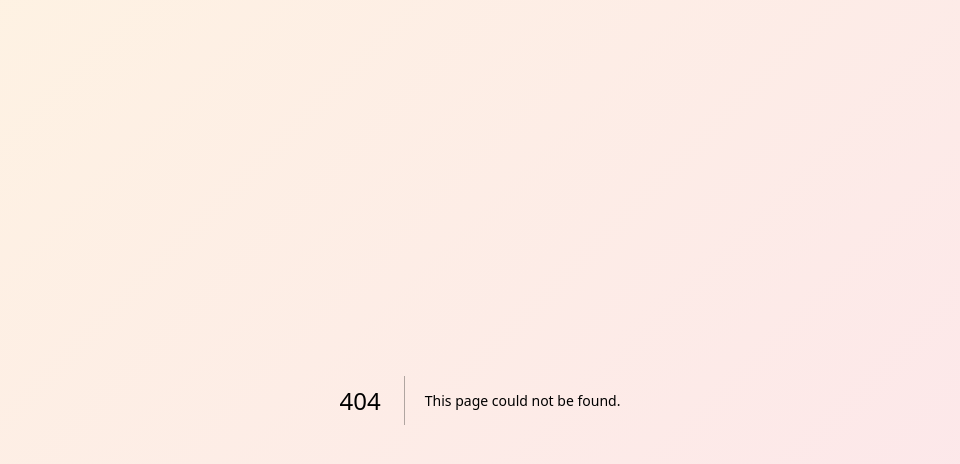
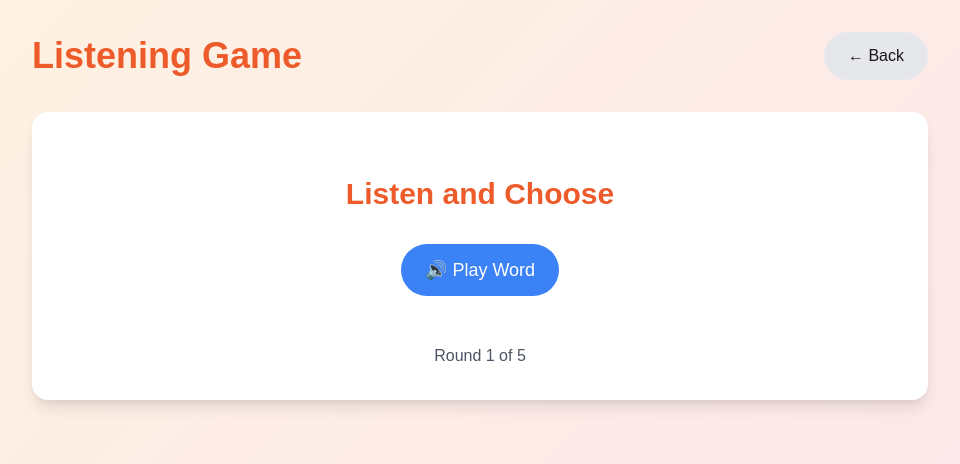
Before and after one commit to SangharshGanvir/RAMAAaiAI, a Next.js app in the folder rama-aai-app/: page /activities/listening in a window 1280 px wide. Before the commit this address had no page. Shown: the top 464 px of the page, without its empty margins (160-1120 px from the left). Built offline with nearby package versions, Linux system fonts and the light colour scheme.

Commit message:
fixes issues

```diff
--- /dev/null
+++ b/rama-aai-app/app/activities/listening/page.tsx
@@ -0,0 +1,108 @@
+'use client';
+
+import { useState } from 'react';
+import { motion } from 'framer-motion';
+import { useRouter } from 'next/navigation';
+import { pageTransition } from '@/utils/animations';
+import ListeningGame from '@/games/ListeningGame';
+import CelebrationAnimation from '@/components/CelebrationAnimation';
+
+const gameData = [
+  {
+    word: 'cat',
+    images: [
+      { word: 'cat', emoji: '🐱' },
+      { word: 'dog', emoji: '🐶' },
+      { word: 'bird', emoji: '🐦' },
+      { word: 'fish', emoji: '🐟' }
+    ]
+  },
+  {
+    word: 'sun',
+    images: [
+      { word: 'moon', emoji: '🌙' },
+      { word: 'sun', emoji: '☀️' },
+      { word: 'star', emoji: '⭐' },
+      { word: 'cloud', emoji: '☁️' }
+    ]
+  },
+  {
+    word: 'tree',
+    images: [
+      { word: 'flower', emoji: '🌸' },
+      { word: 'tree', emoji: '🌳' },
+      { word: 'grass', emoji: '🌿' },
+      { word: 'leaf', emoji: '🍃' }
+    ]
+  },
+  {
+    word: 'book',
+    images: [
+      { word: 'book', emoji: '📚' },
+      { word: 'pencil', emoji: '✏️' },
+      { word: 'ball', emoji: '⚽' },
+      { word: 'toy', emoji: '🧸' }
+    ]
+  },
+  {
+    word: 'apple',
+    images: [
+      { word: 'banana', emoji: '🍌' },
+      { word: 'orange', emoji: '🍊' },
+      { word: 'apple', emoji: '🍎' },
+      { word: 'grape', emoji: '🍇' }
+    ]
+  }
+];
+
+export default function ListeningPage() {
+  const router = useRouter();
+  const [showCelebration, setShowCelebration] = useState(false);
+  const [roundsCompleted, setRoundsCompleted] = useState(0);
+  const maxRounds = gameData.length;
+
+  const handleComplete = () => {
+    setShowCelebration(true);
+
+    setTimeout(() => {
+      setShowCelebration(false);
+      if (roundsCompleted < maxRounds - 1) {
+        setRoundsCompleted(roundsCompleted + 1);
+      } else {
+        router.push('/dashboard');
+      }
+    }, 2000);
+  };
+
+  return (
+    <motion.div
+      className="min-h-screen p-4 md:p-8"
+      {...pageTransition}
+    >
+      {showCelebration && <CelebrationAnimation />}
+
+      <div className="max-w-4xl mx-auto">
+        <div className="flex justify-between items-center mb-8">
+          <h1 className="text-4xl font-bold text-primary">Listening Game</h1>
+          <button
+            onClick={() => router.push('/dashboard')}
+            className="px-6 py-3 bg-gray-200 rounded-full font-medium"
+          >
+            ← Back
+          </button>
+        </div>
+
+        <div className="bg-white rounded-2xl p-8 card-shadow-lg">
+          <ListeningGame
+            word={gameData[roundsCompleted].word}
+            images={gameData[roundsCompleted].images}
+            onComplete={handleComplete}
+          />
+          <div className="mt-4 text-center text-gray-600">
+            Round {roundsCompleted + 1} of {maxRounds}
+          </div>
+        </div>
+      </div>
+    </motion.div>
+  );
+}
--- /dev/null
+++ b/rama-aai-app/app/activities/sentence-builder/page.tsx
@@ -0,0 +1,62 @@
+'use client';
+
+import { useState } from 'react';
+import { motion } from 'framer-motion';
+import { useRouter } from 'next/navigation';
+import { pageTransition } from '@/utils/animations';
+import SentenceBuilderGame from '@/games/SentenceBuilderGame';
+import CelebrationAnimation from '@/components/CelebrationAnimation';
+
+export default function SentenceBuilderPage() {
+  const router = useRouter();
+  const [showCelebration, setShowCelebration] = useState(false);
+  const sentences = [
+    'I am happy',
+    'The cat runs',
+    'I like books',
+    'The sun is bright',
+    'Birds can fly'
+  ];
+  const [currentSentenceIndex, setCurrentSentenceIndex] = useState(0);
+
+  const handleComplete = () => {
+    setShowCelebration(true);
+
+    setTimeout(() => {
+      setShowCelebration(false);
+      if (currentSentenceIndex < sentences.length - 1) {
+        setCurrentSentenceIndex(currentSentenceIndex + 1);
+      } else {
+        router.push('/dashboard');
+      }
+    }, 3000);
+  };
+
+  return (
+    <motion.div
+      className="min-h-screen p-4 md:p-8"
+      {...pageTransition}
+    >
+      {showCelebration && <CelebrationAnimation />}
+
+      <div className="max-w-4xl mx-auto">
+        <div className="flex justify-between items-center mb-8">
+          <h1 className="text-4xl font-bold text-primary">Sentence Builder</h1>
+          <button
+            onClick={() => router.push('/dashboard')}
+            className="px-6 py-3 bg-gray-200 rounded-full font-medium"
+          >
+            ← Back
+          </button>
+        </div>
+
+        <div className="bg-white rounded-2xl p-8 card-shadow-lg">
+          <SentenceBuilderGame
+            sentence={sentences[currentSentenceIndex]}
+            onComplete={handleComplete}
+          />
+        </div>
+      </div>
+    </motion.div>
+  );
+}
--- /dev/null
+++ b/rama-aai-app/app/activities/word-builder/page.tsx
@@ -0,0 +1,56 @@
+'use client';
+
+import { useState } from 'react';
+import { motion } from 'framer-motion';
+import { useRouter } from 'next/navigation';
+import { pageTransition } from '@/utils/animations';
+import WordBuilderGame from '@/games/WordBuilderGame';
+import CelebrationAnimation from '@/components/CelebrationAnimation';
+
+export default function WordBuilderPage() {
+  const router = useRouter();
+  const [showCelebration, setShowCelebration] = useState(false);
+  const words = ['cat', 'dog', 'sun', 'moon', 'tree', 'book', 'ball', 'home'];
+  const [currentWordIndex, setCurrentWordIndex] = useState(0);
+
+  const handleComplete = () => {
+    setShowCelebration(true);
+
+    setTimeout(() => {
+      setShowCelebration(false);
+      if (currentWordIndex < words.length - 1) {
+        setCurrentWordIndex(currentWordIndex + 1);
+      } else {
+        router.push('/dashboard');
+      }
+    }, 3000);
+  };
+
+  return (
+    <motion.div
+      className="min-h-screen p-4 md:p-8"
+      {...pageTransition}
+    >
+      {showCelebration && <CelebrationAnimation />}
+
+      <div className="max-w-4xl mx-auto">
+        <div className="flex justify-between items-center mb-8">
+          <h1 className="text-4xl font-bold text-primary">Word Builder</h1>
+          <button
+            onClick={() => router.push('/dashboard')}
+            className="px-6 py-3 bg-gray-200 rounded-full font-medium"
+          >
+            ← Back
+          </button>
+        </div>
+
+        <div className="bg-white rounded-2xl p-8 card-shadow-lg">
+          <WordBuilderGame
+            word={words[currentWordIndex]}
+            onComplete={handleComplete}
+          />
+        </div>
+      </div>
+    </motion.div>
+  );
+}
--- a/rama-aai-app/voice/speechRecognizer.ts
+++ b/rama-aai-app/voice/speechRecognizer.ts
@@ -10,6 +10,7 @@ export class SpeechRecognizer {
         this.recognition.continuous = false;
         this.recognition.interimResults = false;
         this.recognition.lang = 'en-US';
+        this.recognition.maxAlternatives = 3;
       }
     }
   }
```
